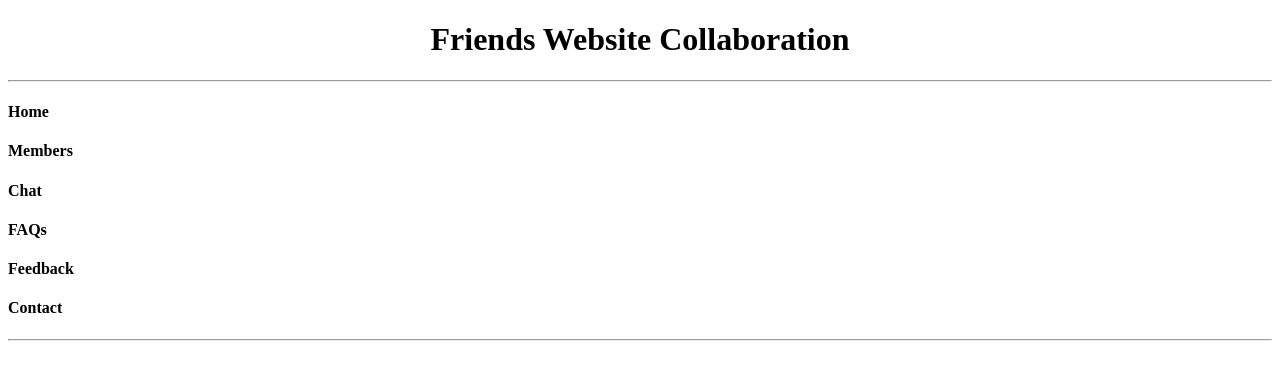
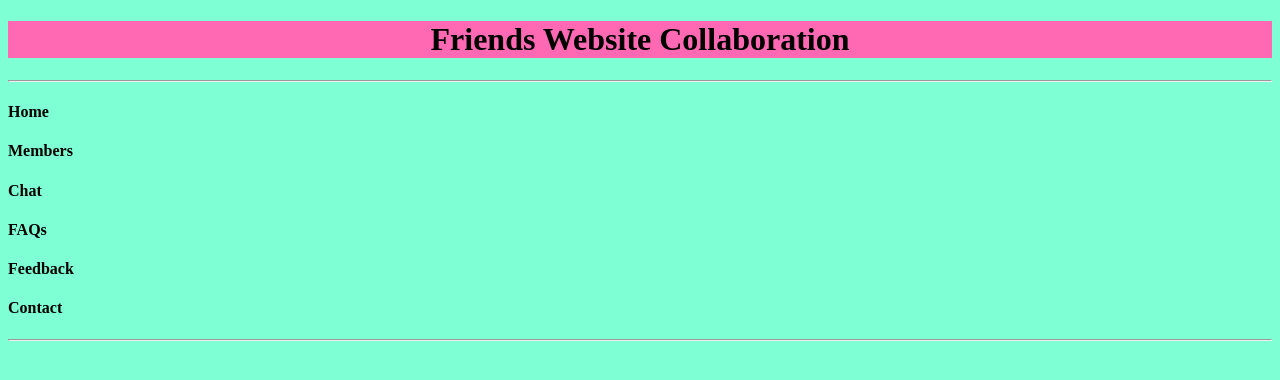
Before and after one commit to sidduganeshsid/TecTechyConnect, a plain HTML site: page index.html in a window 1280 px wide. Drawn offline with Linux system fonts and the light colour scheme.

Commit message:
added styles.css

```diff
--- a/index.html
+++ b/index.html
@@ -4,6 +4,7 @@
     <meta charset="UTF-8">
     <meta http-equiv="X-UA-Compatible" content="IE=edge">
     <meta name="viewport" content="width=device-width, initial-scale=1.0">
+    <link rel="stylesheet" href="styles.css">
     <title>Friends</title>
 </head>
 <body>
--- /dev/null
+++ b/styles.css
@@ -0,0 +1,7 @@
+body{
+    background-color: aquamarine;
+}
+
+h1{
+    background-color: hotpink;
+}
```
